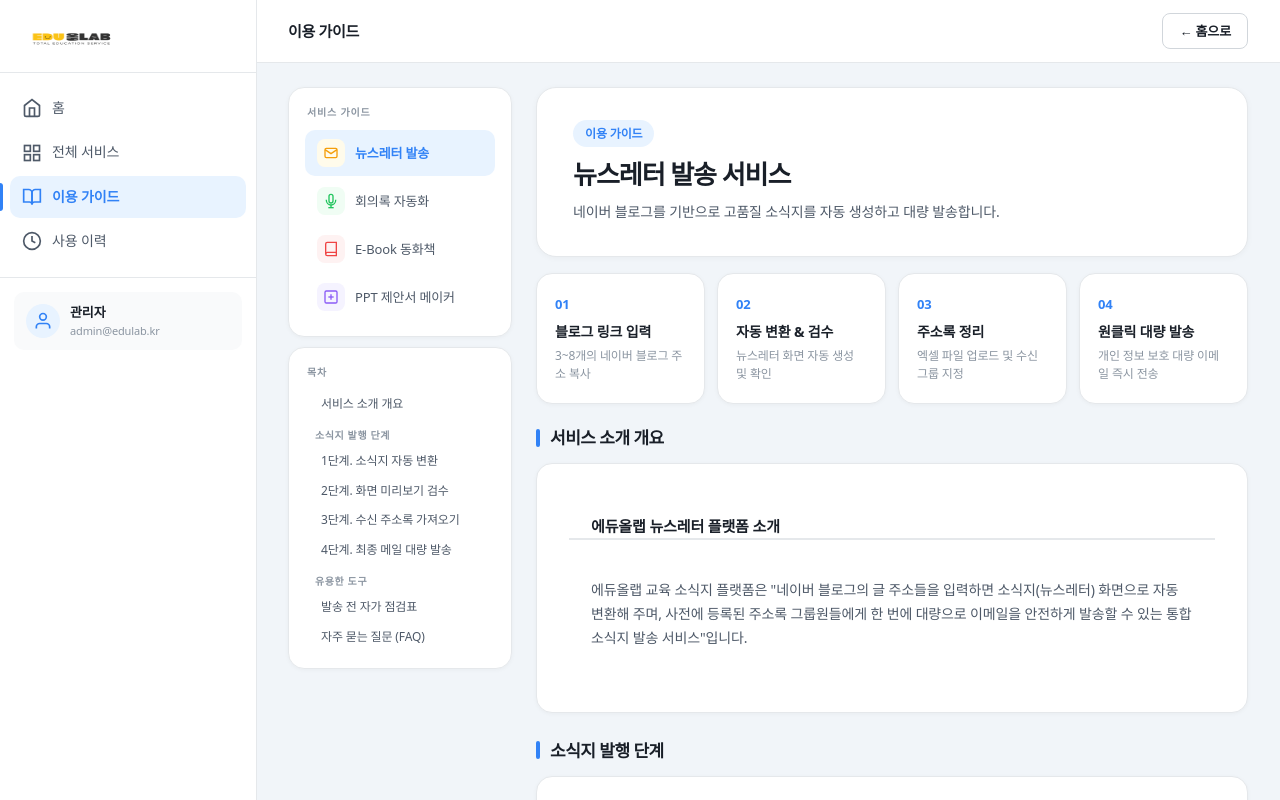
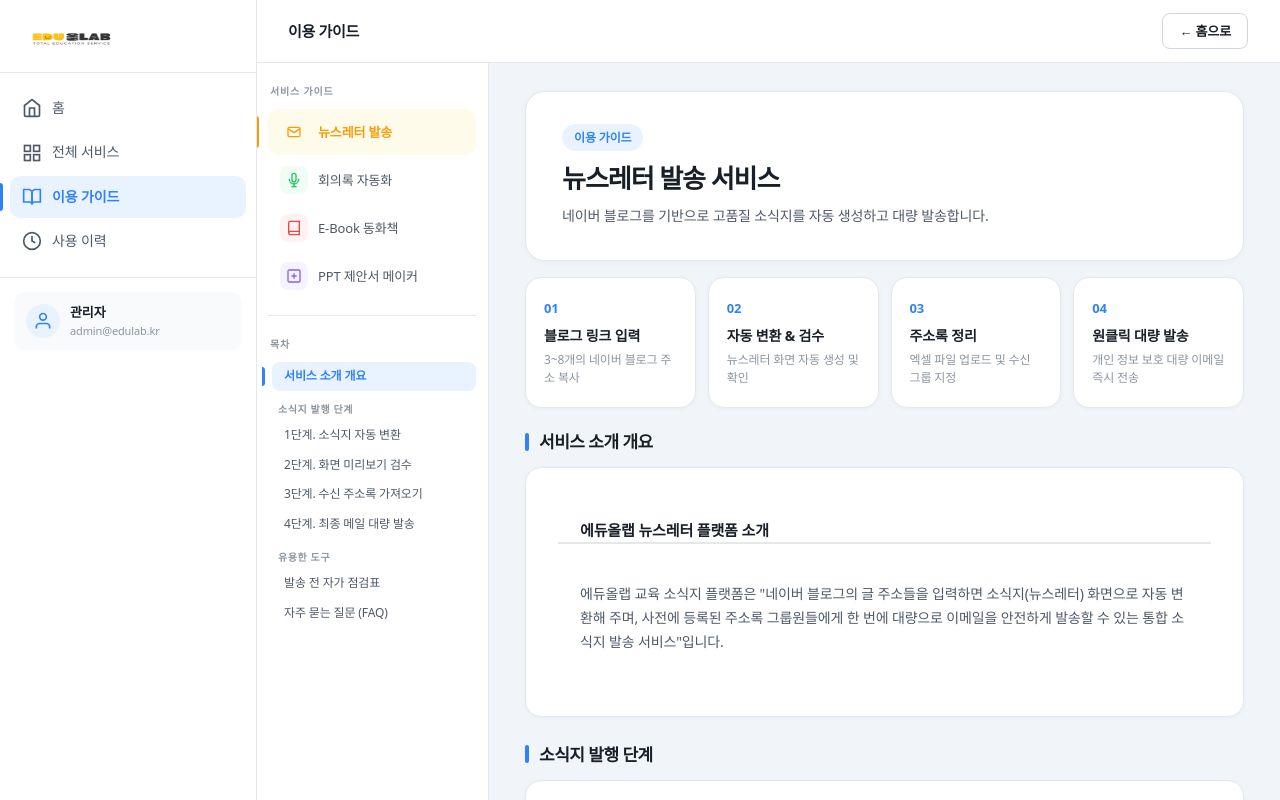
Before and after one commit to wlghksw/workportal-design, a Next.js app: page /guide in a window 1280 px wide. Shown: the top 800 px of the page. Built offline with nearby package versions, Linux system fonts and the light colour scheme; no server answers.

Commit message:
UI: 이용가이드 UI 수정

```diff
--- a/app/guide/GuideContent.tsx
+++ b/app/guide/GuideContent.tsx
@@ -108,7 +108,7 @@
       )}
 
       {section.cards.map((card) => (
-        <div key={card.id} className="guide-card">
+        <div key={card.id} id={card.id} className="guide-card">
           {card.title && (
             <div className="guide-card-header">
               <h3 className="guide-card-title">{card.title}</h3>
--- a/app/guide/GuideSidebar.tsx
+++ b/app/guide/GuideSidebar.tsx
@@ -1,8 +1,44 @@
+"use client";
+
+import { useState, useEffect } from "react";
 import Link from "next/link";
 import { GUIDE_MENU, GUIDE_TOC, GuideCategoryId } from "@/features/portal";
 
 export function GuideSidebar({ activeId }: { activeId: GuideCategoryId }) {
   const toc = GUIDE_TOC[activeId] || [];
+  const [activeTocId, setActiveTocId] = useState<string>("");
+
+  useEffect(() => {
+    const tocIds = toc
+      .filter((item) => !item.isHeader)
+      .map((item) => item.id);
+
+    if (tocIds.length === 0) return;
+
+    setActiveTocId(tocIds[0]);
+
+    const THRESHOLD = 96;
+
+    let ticking = false;
+    const handleScroll = () => {
+      if (ticking) return;
+      ticking = true;
+      requestAnimationFrame(() => {
+        let current = tocIds[0];
+        for (const id of tocIds) {
+          const el = document.getElementById(id);
+          if (el && el.getBoundingClientRect().top < THRESHOLD) {
+            current = id;
+          }
+        }
+        setActiveTocId(current);
+        ticking = false;
+      });
+    };
+
+    window.addEventListener("scroll", handleScroll, { passive: true });
+    return () => window.removeEventListener("scroll", handleScroll);
+  }, [activeId, toc]);
 
   return (
     <aside className="guide-panel">
@@ -13,7 +49,7 @@
             <Link
               key={item.id}
               href={`/guide?service=${item.id}`}
-              className={`guide-service-item${activeId === item.id ? " is-active" : ""}`}
+              className={`guide-service-item guide-service-item--${item.id}${activeId === item.id ? " is-active" : ""}`}
             >
               <span className={`guide-service-icon guide-service-icon--${item.id}`}>
                 <GuideServiceIcon id={item.id} />
@@ -25,20 +61,30 @@
       </div>
 
       {toc.length > 0 && (
+        <>
+          <div className="guide-panel__divider" />
           <div className="guide-panel__section">
             <p className="guide-panel__label">목차</p>
             <nav className="guide-toc-list">
               {toc.map((item) => (
                 <a
                   key={item.id}
-                href={`#${item.id}`}
-                className={`guide-toc-item${item.isHeader ? " is-header" : ""}`}
+                  href={item.isHeader ? undefined : `#${item.id}`}
+                  onClick={!item.isHeader ? () => setActiveTocId(item.id) : undefined}
+                  className={[
+                    "guide-toc-item",
+                    item.isHeader ? "is-header" : "",
+                    !item.isHeader && activeTocId === item.id ? "is-active" : "",
+                  ]
+                    .filter(Boolean)
+                    .join(" ")}
                 >
                   {item.label}
                 </a>
               ))}
             </nav>
           </div>
+        </>
       )}
     </aside>
   );
--- a/app/guide/page.tsx
+++ b/app/guide/page.tsx
@@ -91,11 +91,10 @@
           </div>
         </header>
 
-        <div className="saas-content">
-          <div className="guide-layout">
+        <div className="guide-page-layout">
           <GuideSidebar activeId={activeId} />
 
-            <div className="guide-body">
+          <div className="guide-page-content">
             <Suspense fallback={<div className="guide-loading">가이드 로딩 중...</div>}>
               {serviceData ? (
                 <GuideContent service={serviceData} />
@@ -110,7 +109,6 @@
             </Suspense>
           </div>
         </div>
-        </div>
       </main>
     </div>
   );
--- a/shared/saas-layout.css
+++ b/shared/saas-layout.css
@@ -898,29 +898,30 @@
 /* ========================
    GUIDE LAYOUT
 ======================== */
-.guide-layout {
-  display: flex;
-  gap: 24px;
+
+/* 가이드 페이지 전체 레이아웃: 패널(사이드바) + 콘텐츠 */
+.guide-page-layout {
+  display: flex;
+  flex: 1;
   align-items: flex-start;
 }
 
-/* Guide panel (left sidebar inside content) */
+/* Guide panel — 고정 사이드바 (topbar 아래 전체 높이) */
 .guide-panel {
-  width: 224px;
+  width: 232px;
   flex-shrink: 0;
+  background: #ffffff;
+  border-right: 1px solid var(--border);
   position: sticky;
-  top: 86px;
-  display: flex;
-  flex-direction: column;
-  gap: 10px;
+  top: 62px;
+  height: calc(100vh - 62px);
+  overflow-y: auto;
+  display: flex;
+  flex-direction: column;
 }
 
 .guide-panel__section {
-  background: #ffffff;
-  border: 1px solid var(--border);
-  border-radius: 16px;
-  padding: 16px;
-  box-shadow: 0 1px 4px rgba(0, 0, 0, 0.04);
+  padding: 20px 12px 16px;
 }
 
 .guide-panel__label {
@@ -929,7 +930,13 @@
   color: var(--text-muted);
   letter-spacing: 0.08em;
   text-transform: uppercase;
-  margin: 0 0 10px 2px;
+  margin: 0 2px 10px;
+}
+
+.guide-panel__divider {
+  height: 1px;
+  background: var(--border);
+  margin: 0 12px;
 }
 
 .guide-service-list {
@@ -949,6 +956,7 @@
   font-size: 13px;
   font-weight: 500;
   transition: background 0.15s, color 0.15s;
+  position: relative;
 }
 
 .guide-service-item:hover {
@@ -961,6 +969,31 @@
   color: var(--primary);
   font-weight: 700;
 }
+
+.guide-service-item.is-active::before {
+  content: '';
+  position: absolute;
+  left: -12px;
+  top: 7px;
+  bottom: 7px;
+  width: 3px;
+  background: var(--primary);
+  border-radius: 0 3px 3px 0;
+}
+
+.guide-service-item--newsletter:hover,
+.guide-service-item--newsletter.is-active { background: #fffbeb; color: #f59e0b; }
+.guide-service-item--meeting:hover,
+.guide-service-item--meeting.is-active    { background: #f0fdf4; color: #22c55e; }
+.guide-service-item--fairytale:hover,
+.guide-service-item--fairytale.is-active  { background: #fef2f2; color: #ef4444; }
+.guide-service-item--ppt:hover,
+.guide-service-item--ppt.is-active        { background: #f5f3ff; color: #8b5cf6; }
+
+.guide-service-item--newsletter.is-active::before { background: #f59e0b; }
+.guide-service-item--meeting.is-active::before    { background: #22c55e; }
+.guide-service-item--fairytale.is-active::before  { background: #ef4444; }
+.guide-service-item--ppt.is-active::before        { background: #8b5cf6; }
 
 .guide-service-icon {
   width: 28px;
@@ -981,8 +1014,6 @@
   display: flex;
   flex-direction: column;
   gap: 1px;
-  max-height: 340px;
-  overflow-y: auto;
 }
 
 .guide-toc-item {
@@ -994,10 +1025,11 @@
   color: var(--text-sub);
   line-height: 1.4;
   transition: background 0.12s, color 0.12s;
+  position: relative;
 }
 
 .guide-toc-item:hover {
-  background: var(--surface-subtle);
+  background: var(--gray-100);
   color: var(--primary);
 }
 
@@ -1007,14 +1039,32 @@
   color: var(--text-muted);
   letter-spacing: 0.06em;
   text-transform: uppercase;
-  padding: 8px 10px 4px;
+  padding: 10px 10px 4px;
   pointer-events: none;
 }
 
-/* Guide body (right) */
-.guide-body {
+.guide-toc-item.is-active {
+  color: var(--primary);
+  font-weight: 600;
+  background: var(--primary-soft);
+}
+
+.guide-toc-item.is-active::before {
+  content: '';
+  position: absolute;
+  left: -12px;
+  top: 5px;
+  bottom: 5px;
+  width: 3px;
+  background: var(--primary);
+  border-radius: 0 3px 3px 0;
+}
+
+/* Guide 콘텐츠 영역 (패널 오른쪽) */
+.guide-page-content {
   flex: 1;
   min-width: 0;
+  padding: 28px 36px;
 }
 
 /* Guide hero */
@@ -1103,6 +1153,7 @@
 /* Guide section */
 .guide-section {
   margin-bottom: 24px;
+  scroll-margin-top: 80px;
 }
 
 .guide-section-header {
@@ -1144,6 +1195,7 @@
   overflow: hidden;
   box-shadow: 0 1px 4px rgba(0, 0, 0, 0.04);
   margin-bottom: 12px;
+  scroll-margin-top: 80px;
 }
 
 .guide-card-header {
@@ -1453,12 +1505,18 @@
   .saas-content {
     padding: 20px;
   }
-  .guide-layout {
+  .guide-page-layout {
     flex-direction: column;
   }
   .guide-panel {
     width: 100%;
+    height: auto;
     position: static;
+    border-right: none;
+    border-bottom: 1px solid var(--border);
+  }
+  .guide-page-content {
+    padding: 20px;
   }
   .guide-flow-grid {
     grid-template-columns: repeat(2, 1fr);
@@ -1475,4 +1533,7 @@
   .saas-topbar {
     padding: 0 16px;
   }
-}
+  .guide-flow-grid {
+    grid-template-columns: 1fr;
+  }
+}
```
Also changed, not shown: 1 other file (tests, documents, lock files or other folders). Lines whose indentation alone changed are shown as unchanged.
